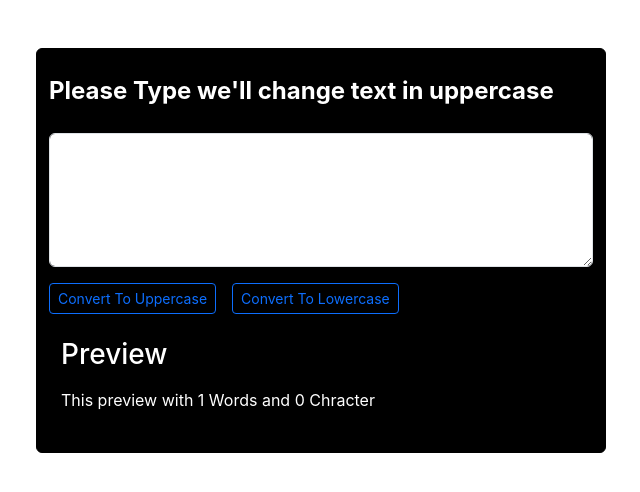
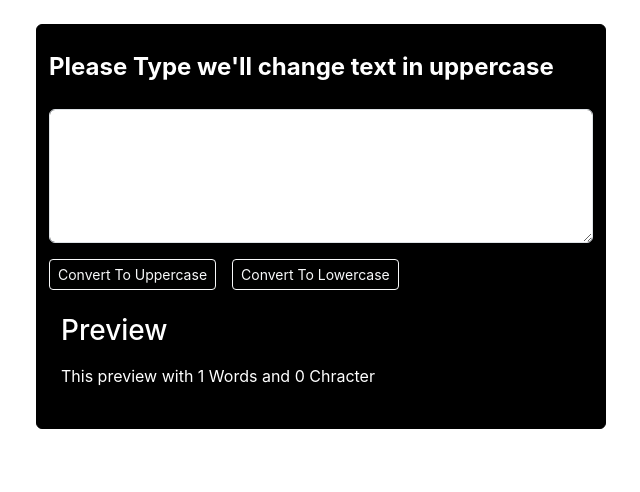
Before and after one commit to SachinKumar46/Text-Change-In-Uppercase, a React (Create React App) app: page / in a window 1280 px wide. Shown: the top 492 px of the page, without its empty margins (319-959 px from the left). Built offline with nearby package versions, Linux system fonts and the light colour scheme.

Commit message:
change buttons colors in app.js file

```diff
--- a/src/App.js
+++ b/src/App.js
@@ -21,12 +21,12 @@ function App() {
   return (
     <div className="container">
       <div className="row">
-        <div className="col-6 m-auto my-5 border border-black rounded py-4 bg-black">
+        <div className="col-6 m-auto my-4 border border-black rounded py-4 bg-black">
           <form action="" >
             <label htmlFor="" className='form-label fw-bold fs-4 text-white'>Please Type we'll change text in uppercase</label>
             <textarea name="" id="" cols="30" rows="5" className='form-control my-3' value={text} onChange={handleOnChange}></textarea>
-            <button type='button' className='btn btn-sm btn btn-outline-primary' onClick={handleOnClickUppercase}>Convert To Uppercase</button>
-            <button type='button' className='btn btn-sm btn btn-outline-primary mx-3' onClick={handleOnClickLowercase}>Convert To Lowercase</button>
+            <button type='button' className='btn btn-sm btn btn-outline-light' onClick={handleOnClickUppercase}>Convert To Uppercase</button>
+            <button type='button' className='btn btn-sm btn btn-outline-light mx-3' onClick={handleOnClickLowercase}>Convert To Lowercase</button>
           </form>
           <div className="container text-white mt-4">
             <h3 className=' mt-4'>Preview</h3>
@@ -38,5 +38,4 @@ function App() {
     </div>
   );
 }
-
 export default App;
```
